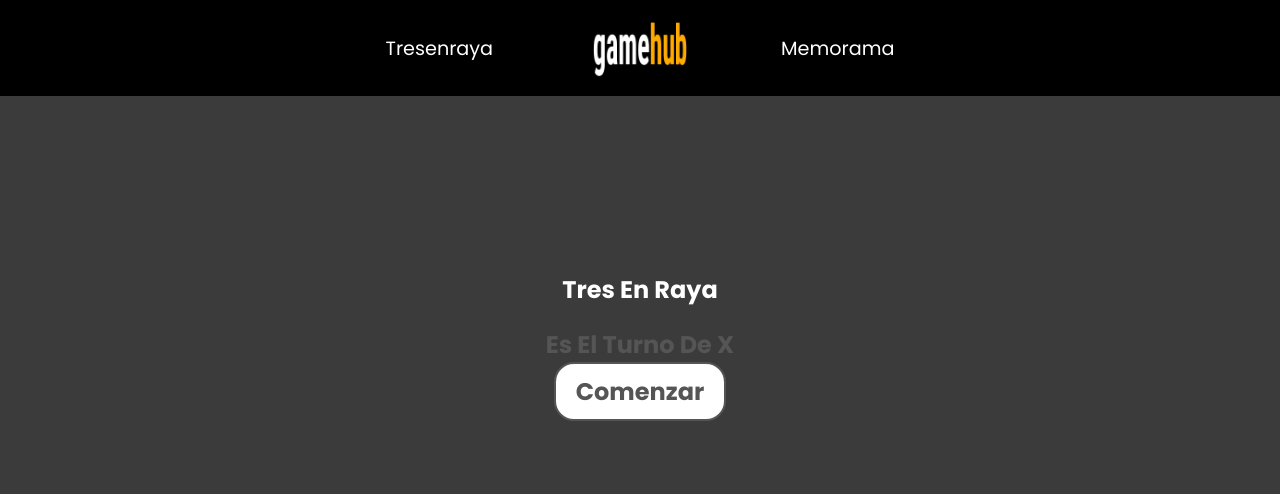
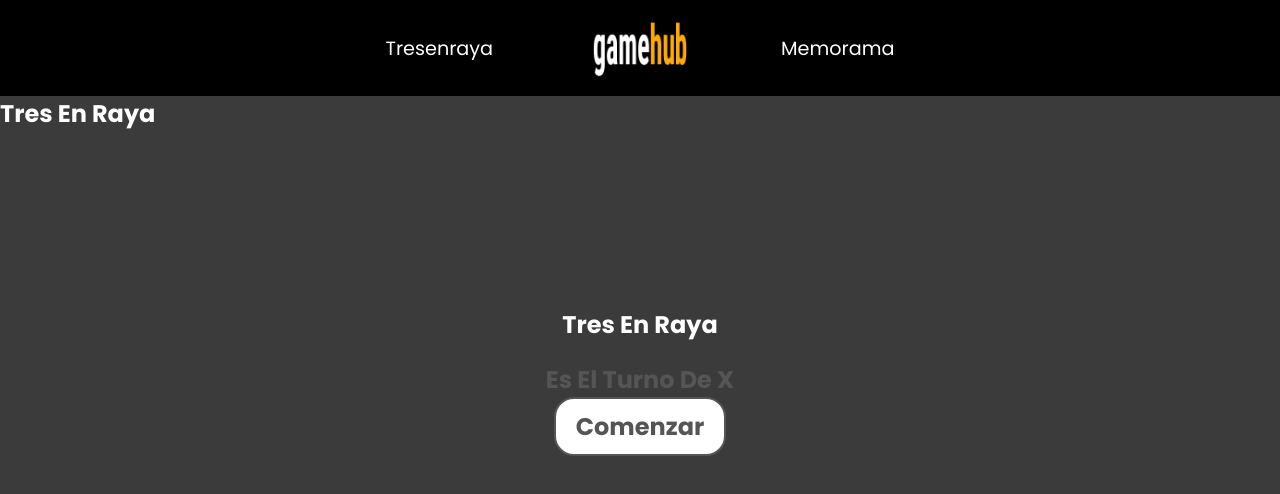
Before and after one commit to ManuelJimena/HubGamesReactJS, a React (Vite) app: page / in a window 1280 px wide. Shown: the top 494 px of the page. Built offline with nearby package versions, Linux system fonts and the light colour scheme.

Commit message:
refact tresenraya

```diff
--- a/src/pages/Tresenraya/Tresenraya.jsx
+++ b/src/pages/Tresenraya/Tresenraya.jsx
@@ -1,10 +1,12 @@
 import './Tresenraya.css';
 
 import Game from '../../components/Game/Game';
+import Title from '../../components/Title/Title';
 
 const Tresenraya = () => {
   return (
     <>
+      <Title text="Tres en raya" />
       <Game />
     </>
   );
```
